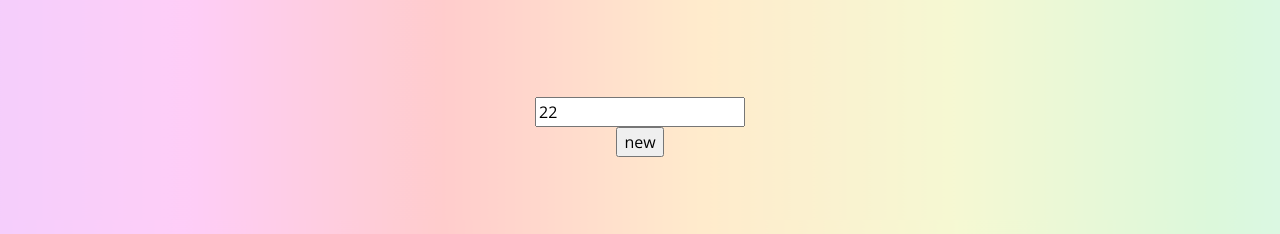
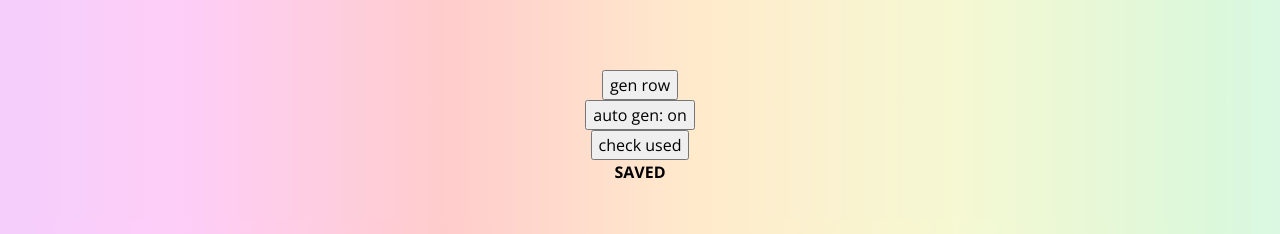
Before and after one commit to folklorelabs/wallet-blockies-generator, a React (Create React App) app: page / in a window 1280 px wide. Shown: the part 289-523 px from the top of the page. Built offline with nearby package versions, Linux system fonts and the light colour scheme; what web3modal would draw is missing.

Commit message:
check all items for used but disable for now

```diff
--- a/src/components/PageWalletGen.jsx
+++ b/src/components/PageWalletGen.jsx
@@ -1,66 +1,140 @@
-import React, { useState } from 'react';
+import React, { useCallback, useEffect, useState } from 'react';
 import Blockies from 'react-blockies';
 import { ethers } from 'ethers';
 import AnchorAddress from './AnchorAddress';
 
 import './PageWalletGen.css';
+import { apiGetAccountNonce } from '../service/ethApi';
 
 function PageWalletGen() {
   const [randomWallets, setRandomWallets] = useState([]);
   const initFavs = JSON.parse(localStorage.getItem('favoriteWallets') || '[]');
   const [favoriteWallets, setFavoriteWallets] = useState(initFavs);
-  const [numNewWallets, setNumNewWallets] = useState(22);
+  const [usedWallets, setUsedWallets] = useState({});
+  const [autoGen, setAutoGen] = useState(false);
+
+  const genRow = useCallback(() => {
+    const newWallets = [];
+    for (let i = 0; i < 6; i += 1) {
+      const wallet = ethers.Wallet.createRandom();
+      newWallets.push([wallet.address, wallet.mnemonic.phrase]);
+    }
+    setRandomWallets([
+      ...newWallets,
+      ...randomWallets,
+    ]);
+  }, [randomWallets]);
+
+  const updateUsed = useCallback(async () => {
+    const promises = [];
+    const addresses = [];
+    for (let i = 0; i < randomWallets.length; i += 1) {
+      const wallet = randomWallets[i];
+      const walletAddress = wallet[0];
+      if (typeof usedWallets[walletAddress] !== 'boolean') {
+        promises.push(apiGetAccountNonce(walletAddress, 1));
+        addresses.push(walletAddress);
+      }
+    }
+    for (let i = 0; i < favoriteWallets.length; i += 1) {
+      const wallet = favoriteWallets[i];
+      const walletAddress = wallet[0];
+      if (typeof usedWallets[walletAddress] !== 'boolean') {
+        promises.push(apiGetAccountNonce(walletAddress, 1));
+        addresses.push(walletAddress);
+      }
+    }
+    if (!promises.length) return;
+    const results = await Promise.all(promises);
+    const used = {
+      ...usedWallets,
+    };
+    for (let i = 0; i < results.length; i += 1) {
+      used[addresses[i]] = !!results[i];
+    }
+    setUsedWallets(used);
+  }, [randomWallets, favoriteWallets, usedWallets]);
+
+  useEffect(() => {
+    if (!autoGen) return null;
+    const genInterval = setInterval(() => {
+      genRow();
+    }, 1000);
+    return () => {
+      clearInterval(genInterval);
+    };
+  }, [autoGen, genRow]);
+
+  // useEffect(() => {
+  //   updateUsed();
+  // }, [updateUsed]);
 
   return (
     <div className="PageWalletGen RainbowBG">
       <div className="PageWalletGen-inner">
-        <input value={numNewWallets} onChange={(e) => setNumNewWallets(e.target.value)} />
         <button
           type="button"
-          onClick={() => {
-            const newWallets = [];
-            for (let i = 0; i < numNewWallets; i += 1) {
-              newWallets.push(ethers.Wallet.createRandom());
-            }
-            setRandomWallets([
-              ...newWallets,
-              ...randomWallets,
-            ]);
+          onClick={() => genRow()}
+        >
+          gen row
+        </button>
+        <button
+          type="button"
+          onClick={() => setAutoGen(!autoGen)}
+        >
+          auto gen:
+          {' '}
+          {autoGen ? 'off' : 'on'}
+        </button>
+        <button
+          type="button"
+          onClick={async () => {
+            await updateUsed();
           }}
         >
-          new
+          check used
         </button>
         <div
           style={{
-            display: 'flex', flexDirection: 'row', flexWrap: 'wrap', width: '100%',
+            display: 'flex', flexDirection: 'row', flexWrap: 'wrap', width: '100%', maxWidth: '708px',
           }}
         >
           {randomWallets.map((wallet) => (
             <button
-              key={wallet.address}
-              id={wallet.address}
+              key={wallet[0]}
+              id={wallet[0]}
               type="button"
-              style={{ padding: '20px', border: 0, background: 'none' }}
+              style={{
+                padding: '20px',
+                borderWidth: 0,
+                background: usedWallets[wallet[0]] ? 'red' : 'transparent',
+              }}
               onClick={() => {
                 const newFavs = [
                   ...favoriteWallets,
-                  [wallet.address, wallet.mnemonic.phrase],
+                  [wallet[0], wallet[1]],
                 ];
                 localStorage.setItem('favoriteWallets', JSON.stringify(newFavs));
                 setFavoriteWallets(newFavs);
               }}
             >
-              <input id={`mnemonic-${wallet.address}`} style={{ display: 'none' }} value={wallet.mnemonic.phrase} type="text" />
+              <input id={`mnemonic-${wallet[0]}`} style={{ display: 'none' }} defaultValue={wallet[1]} type="text" />
               <Blockies
-                seed={wallet.address.toLowerCase()}
+                seed={wallet[0].toLowerCase()}
                 scale={9}
               />
             </button>
           ))}
         </div>
         <div>
+          <h1>SAVED</h1>
           {favoriteWallets.map((wallet) => (
-            <div>
+            <div
+              key={wallet[0]}
+              style={{
+                background: usedWallets[wallet[0]] ? 'red' : 'transparent',
+              }}
+            >
               <Blockies
                 seed={wallet[0].toLowerCase()}
                 scale={9}
```
